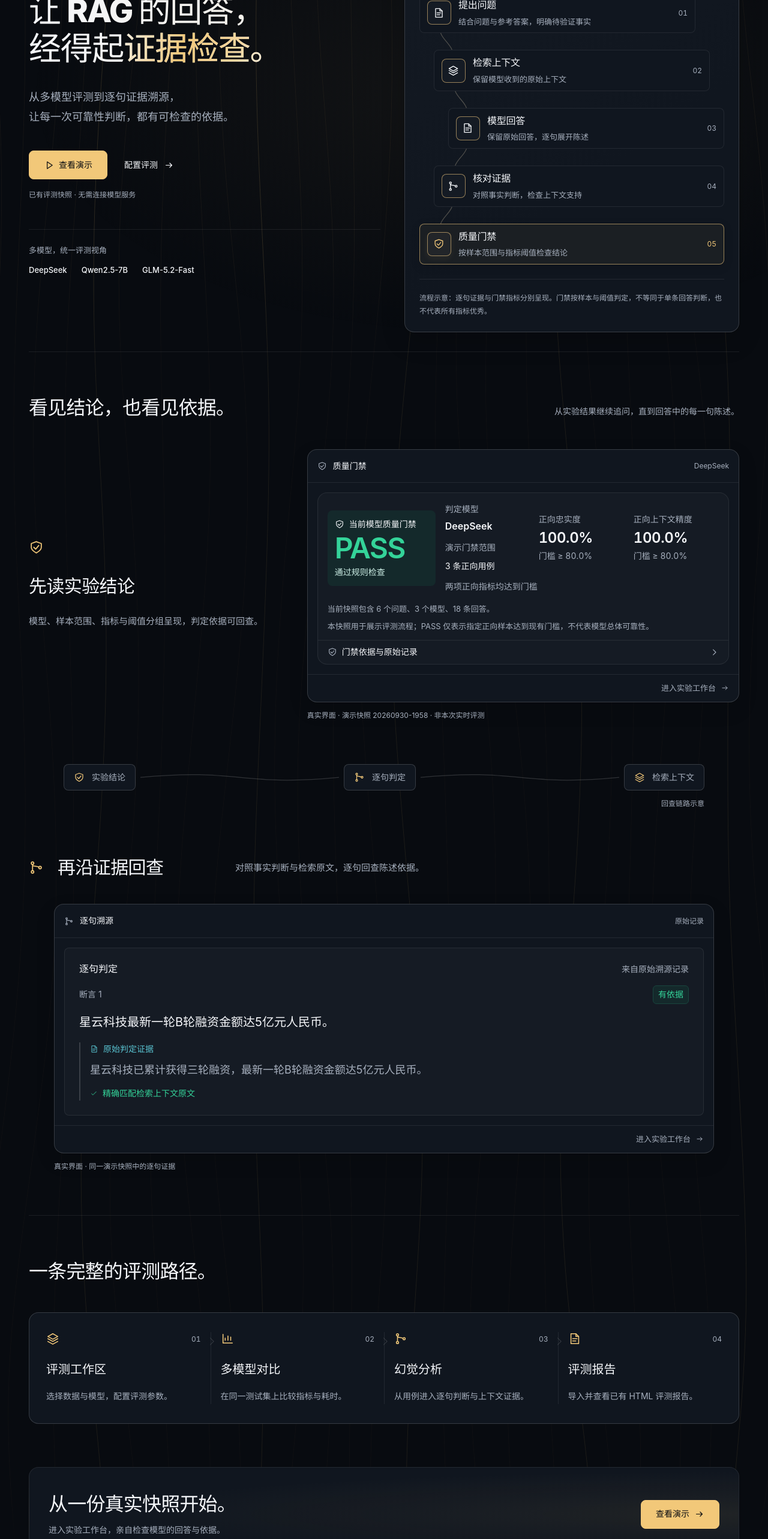
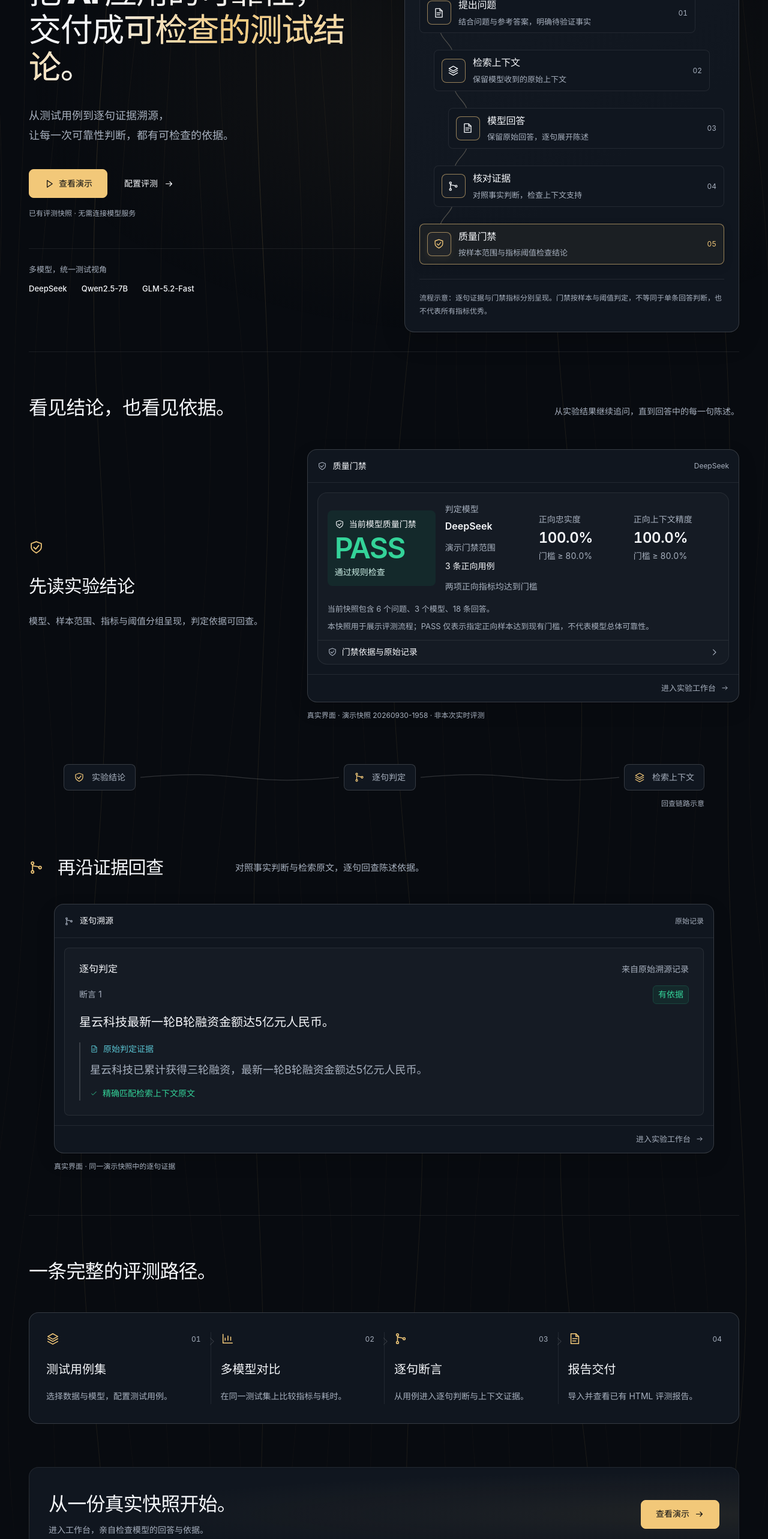
Before and after one commit to 4444wjt/RAG_Evaluation_Demo, a React (Vite) app in the folder frontend/: page / in a window 1280 px wide. Shown: the part 234-2800 px from the top of the page at 60% size. Built offline with nearby package versions, Linux system fonts and the light colour scheme.

Commit message:
docs: 叙事定位升级为 AI 测试交付平台
- README/作品介绍定位句改为「AI 测试交付与质量门禁平台」
- 首页 hero 与工作台品牌文案同步为测试交付叙事
- 更新 landing 测试断言以匹配新文案

```diff
--- a/frontend/src/App.tsx
+++ b/frontend/src/App.tsx
@@ -117,9 +117,9 @@ export default function App({ entryRequest, onHome }: { entryRequest?: EntryRequ
   const resultMeta = run.result && <div className="result-toolbar"><div><span className={`badge ${run.source === 'demo' ? 'demo' : 'neutral'}`}>{run.source === 'demo' ? '演示快照' : '真实评测结果'}</span>{stale && <span className="badge warning">上次结果 · 本次尚未更新</span>}<span className="muted">{run.source === 'demo' ? demo.provenance.label : '本次接口返回结果'}</span></div><span className="muted">总评测耗时 <strong>{seconds(run.result.total_elapsed_seconds)}</strong></span></div>;
 
   return <div className="app-shell">
-    <aside className="sidebar"><a className="brand" href="#" onClick={(event) => { event.preventDefault(); setView('overview'); }}><span className="brand-mark"><Icon name="shield" size={27}/></span><span><strong>鉴真全域</strong><small>VeriScope AI · 可信评测平台</small></span></a>
+    <aside className="sidebar"><a className="brand" href="#" onClick={(event) => { event.preventDefault(); setView('overview'); }}><span className="brand-mark"><Icon name="shield" size={27}/></span><span><strong>鉴真全域</strong><small>VeriScope AI · 测试交付平台</small></span></a>
       <span className="navigation-label">实验工作台</span><nav aria-label="工作区导航">{navigation.map((item) => <button key={item.id} className={`nav-item ${view === item.id ? 'active' : ''}`} onClick={() => setView(item.id)} aria-current={view === item.id ? 'page' : undefined}><Icon name={item.icon}/><span>{item.label}</span>{view === item.id && <span className="nav-active-mark"/>}</button>)}</nav>
-      <div className="sidebar-foot"><span className="sidebar-rule"/><div><Icon name="shield" size={17}/><span>结果可检查<br/><small>判断有据可依</small></span></div><small>大模型幻觉检测、证据追踪与质量门禁平台</small></div>
+      <div className="sidebar-foot"><span className="sidebar-rule"/><div><Icon name="shield" size={17}/><span>结果可检查<br/><small>判断有据可依</small></span></div><small>AI 测试交付与质量门禁平台</small></div>
     </aside>
     <div className="main-shell"><header className="topbar"><div className="breadcrumb">{onHome ? <button className="btn btn-ghost" onClick={onHome}>返回首页</button> : <span>VeriScope AI</span>}<Icon name="chevron" size={13}/><strong>{current.label}</strong></div><div className={`health-status ${health}`}><span className="status-dot"/>{health === 'checking' ? '检查服务连接' : health === 'connected' ? '服务可连接' : '服务未连接'}<button className="icon-button" aria-label="重新检查服务连接" title="仅检查 API 是否可连接" disabled={health === 'checking'} onClick={() => { void refreshHealth(); }}><Icon name="refresh" size={14}/></button></div></header>
       <main id="main-content" tabIndex={-1}><div className={`page-heading${view === 'verification' ? ' verification-page-heading' : ''}`}><div><h1>{current.title}</h1><p>{current.description}</p></div><div className="page-actions"><button className="btn btn-secondary" onClick={loadDemo} disabled={running || checkingConfiguration}><Icon name="play" size={15}/>加载演示</button><button className={`btn ${view === 'workspace' || view === 'report' || (view === 'overview' && !run.result) ? 'btn-secondary' : 'btn-primary'}`} onClick={() => setView('workspace')}><Icon name="layers" size={16}/>新建评测</button></div></div>
@@ -133,7 +133,7 @@ export default function App({ entryRequest, onHome }: { entryRequest?: EntryRequ
         {view === 'report' && <ReportView result={run.result}/>}
         {view === 'verification' && <EvaluationVerificationView result={run.result} source={run.source}/>}
         {run.source === 'demo' && view !== 'workspace' && <details className="demo-provenance"><summary>查看演示数据来源</summary><p>{demo.provenance.description}</p><p>快照仅用于离线展示，加载时未执行模型评测。</p><ul>{demo.provenance.files.map((file) => <li key={file}>{file}</li>)}</ul></details>}
-        <footer className="page-footer"><span>鉴真全域 VeriScope AI</span><span>评测结果 / 事实判断 / 上下文证据</span></footer>
+        <footer className="page-footer"><span>鉴真全域 VeriScope AI</span><span>测试用例 / 逐句断言 / 质量门禁</span></footer>
       </main>
     </div>
   </div>;
--- a/frontend/src/features/landing/LandingPage.tsx
+++ b/frontend/src/features/landing/LandingPage.tsx
@@ -9,10 +9,10 @@ import './landing.css';
 export type LabTarget = 'lab' | 'demo' | 'workspace';
 
 const capabilities = [
-  { icon: 'layers', title: '评测工作区', description: '选择数据与模型，配置评测参数。' },
+  { icon: 'layers', title: '测试用例集', description: '选择数据与模型，配置测试用例。' },
   { icon: 'chart', title: '多模型对比', description: '在同一测试集上比较指标与耗时。' },
-  { icon: 'trace', title: '幻觉分析', description: '从用例进入逐句判断与上下文证据。' },
-  { icon: 'file', title: '评测报告', description: '导入并查看已有 HTML 评测报告。' },
+  { icon: 'trace', title: '逐句断言', description: '从用例进入逐句判断与上下文证据。' },
+  { icon: 'file', title: '报告交付', description: '导入并查看已有 HTML 评测报告。' },
 ] as const;
 
 export function LandingPage({ onEnter }: { onEnter: (target: LabTarget) => void }) {
@@ -35,7 +35,7 @@ export function LandingPage({ onEnter }: { onEnter: (target: LabTarget) => void
     <main id="landing-content" className="landing-main" tabIndex={-1}>
       <ResearchField enabled={motionEnabled}/>
       <section className="landing-hero" aria-labelledby="landing-title">
-        <div className="landing-hero-copy"><h1 id="landing-title">让 <b className="landing-latin">RAG</b> 的回答，<br/>经得起<span>证据检查。</span></h1><p className="landing-intro">从多模型评测到逐句证据溯源，<br className="landing-desktop-break"/>让每一次可靠性判断，都有可检查的依据。</p><div className="landing-actions"><a className="btn btn-primary" href="#/lab/demo" onClick={enter('demo')}><Icon name="play" size={17}/>查看演示</a><a className="landing-text-link" href="#/lab/workspace" onClick={enter('workspace')}>配置评测<Icon name="arrow" size={17}/></a></div><p className="landing-demo-note">已有评测快照 · 无需连接模型服务</p><div className="landing-models"><span>多模型，统一评测视角</span><ul aria-label="演示包含的模型"><li>DeepSeek</li><li>Qwen2.5-7B</li><li>GLM-5.2-Fast</li></ul></div></div>
+        <div className="landing-hero-copy"><h1 id="landing-title">把 <b className="landing-latin">AI</b> 应用的可靠性，<br/>交付成<span>可检查的测试结论。</span></h1><p className="landing-intro">从测试用例到逐句证据溯源，<br className="landing-desktop-break"/>让每一次可靠性判断，都有可检查的依据。</p><div className="landing-actions"><a className="btn btn-primary" href="#/lab/demo" onClick={enter('demo')}><Icon name="play" size={17}/>查看演示</a><a className="landing-text-link" href="#/lab/workspace" onClick={enter('workspace')}>配置评测<Icon name="arrow" size={17}/></a></div><p className="landing-demo-note">已有评测快照 · 无需连接模型服务</p><div className="landing-models"><span>多模型，统一测试视角</span><ul aria-label="演示包含的模型"><li>DeepSeek</li><li>Qwen2.5-7B</li><li>GLM-5.2-Fast</li></ul></div></div>
         <EvidenceFlow enabled={motionEnabled}/>
       </section>
       <section className="landing-proof" id="verification" aria-labelledby="verification-title"><div className="landing-section-heading"><h2 id="verification-title">看见结论，也看见依据。</h2><p>从实验结果继续追问，直到回答中的每一句陈述。</p></div>
@@ -50,8 +50,8 @@ export function LandingPage({ onEnter }: { onEnter: (target: LabTarget) => void
         </article>
       </section>
       <section className="landing-capabilities" id="platform" aria-labelledby="platform-title"><div className="landing-section-heading"><h2 id="platform-title">一条完整的评测路径。</h2></div><dl>{capabilities.map((item, index) => <div key={item.title}><dt><span className="landing-capability-node" aria-hidden="true"><Icon name={item.icon} size={22}/><span>{String(index + 1).padStart(2, '0')}</span></span><span>{item.title}</span></dt><dd>{item.description}</dd></div>)}</dl></section>
-      <section className="landing-closing"><div><h2>从一份真实快照开始。</h2><p>进入实验工作台，亲自检查模型的回答与依据。</p></div><a className="btn btn-primary" href="#/lab/demo" onClick={enter('demo')}>查看演示<Icon name="arrow" size={17}/></a></section>
+      <section className="landing-closing"><div><h2>从一份真实快照开始。</h2><p>进入工作台，亲自检查模型的回答与依据。</p></div><a className="btn btn-primary" href="#/lab/demo" onClick={enter('demo')}>查看演示<Icon name="arrow" size={17}/></a></section>
     </main>
-    <footer className="landing-footer"><span>鉴真全域 VeriScope AI</span><span>评测结果 / 事实判断 / 上下文证据</span><a href="#/lab/workspace" onClick={enter('workspace')}>配置评测<Icon name="arrow" size={14}/></a></footer>
+    <footer className="landing-footer"><span>鉴真全域 VeriScope AI</span><span>测试用例 / 逐句断言 / 质量门禁</span><a href="#/lab/workspace" onClick={enter('workspace')}>配置评测<Icon name="arrow" size={14}/></a></footer>
   </div>;
 }
```
Also changed, not shown: 3 other files (tests, documents, lock files or other folders).
